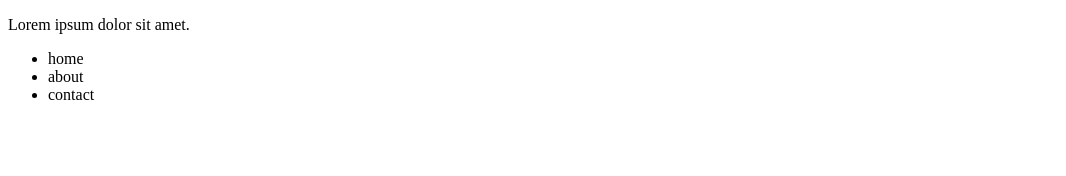
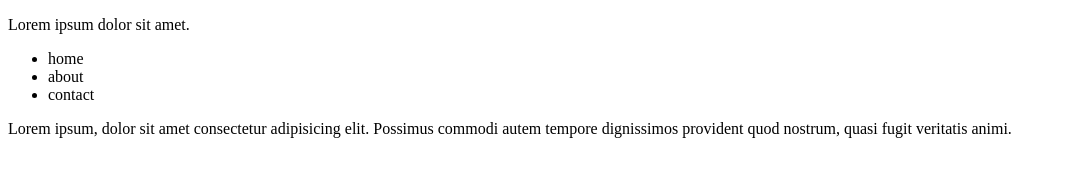
Before and after one commit to ztBY0279/learngitfive, a plain HTML site: page index.html in a window 1280 px wide. Shown: the whole page, without its empty margins (0-1066 px from the left). Drawn offline with Linux system fonts and the light colour scheme.

Commit message:
lorem 20 words added in index.html

```diff
--- a/index.html
+++ b/index.html
@@ -12,5 +12,6 @@
         <li>about</li>
         <li>contact</li>
     </ul>
+    <p>Lorem ipsum, dolor sit amet consectetur adipisicing elit. Possimus commodi autem tempore dignissimos provident quod nostrum, quasi fugit veritatis animi.</p>
 </body>
 </html>
```
